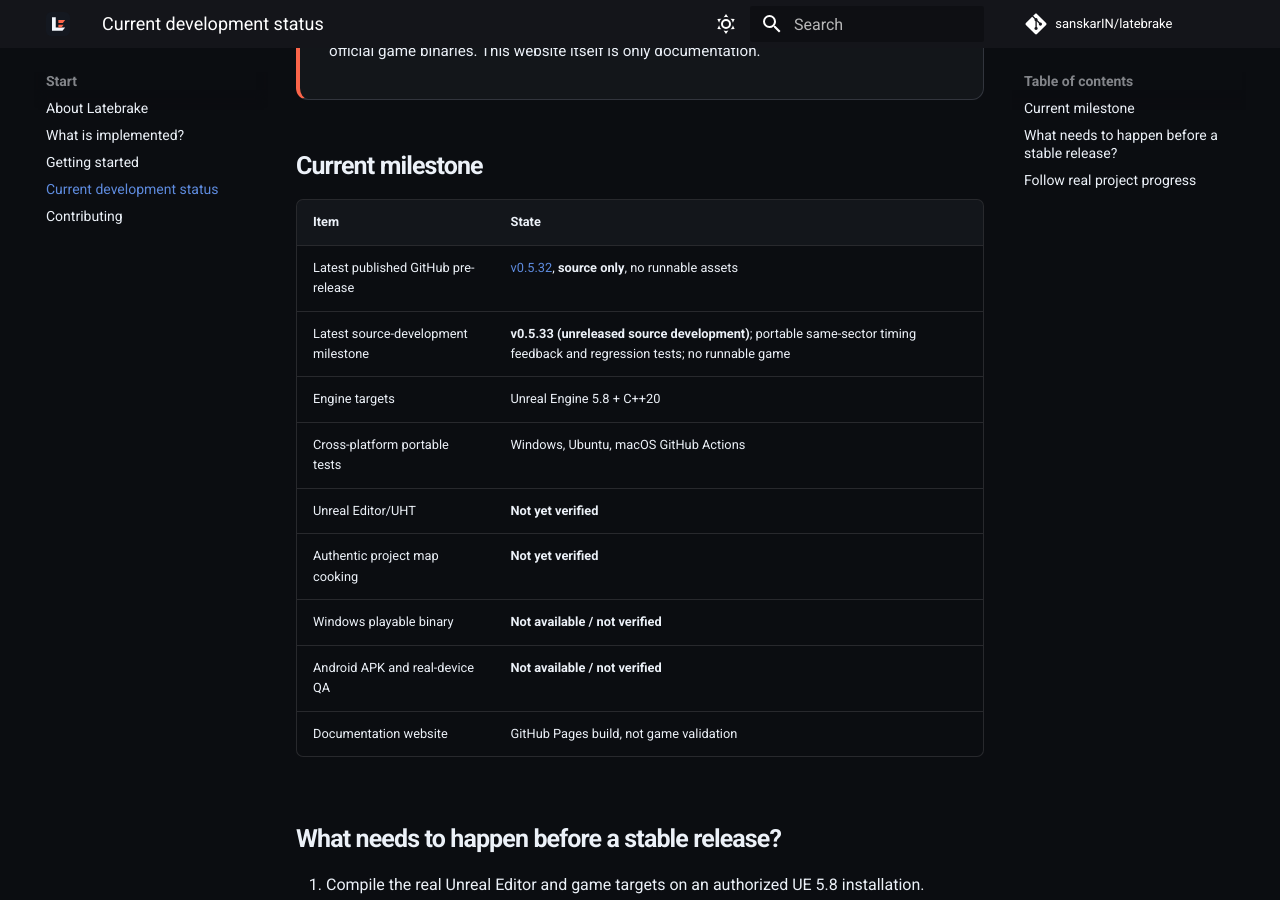
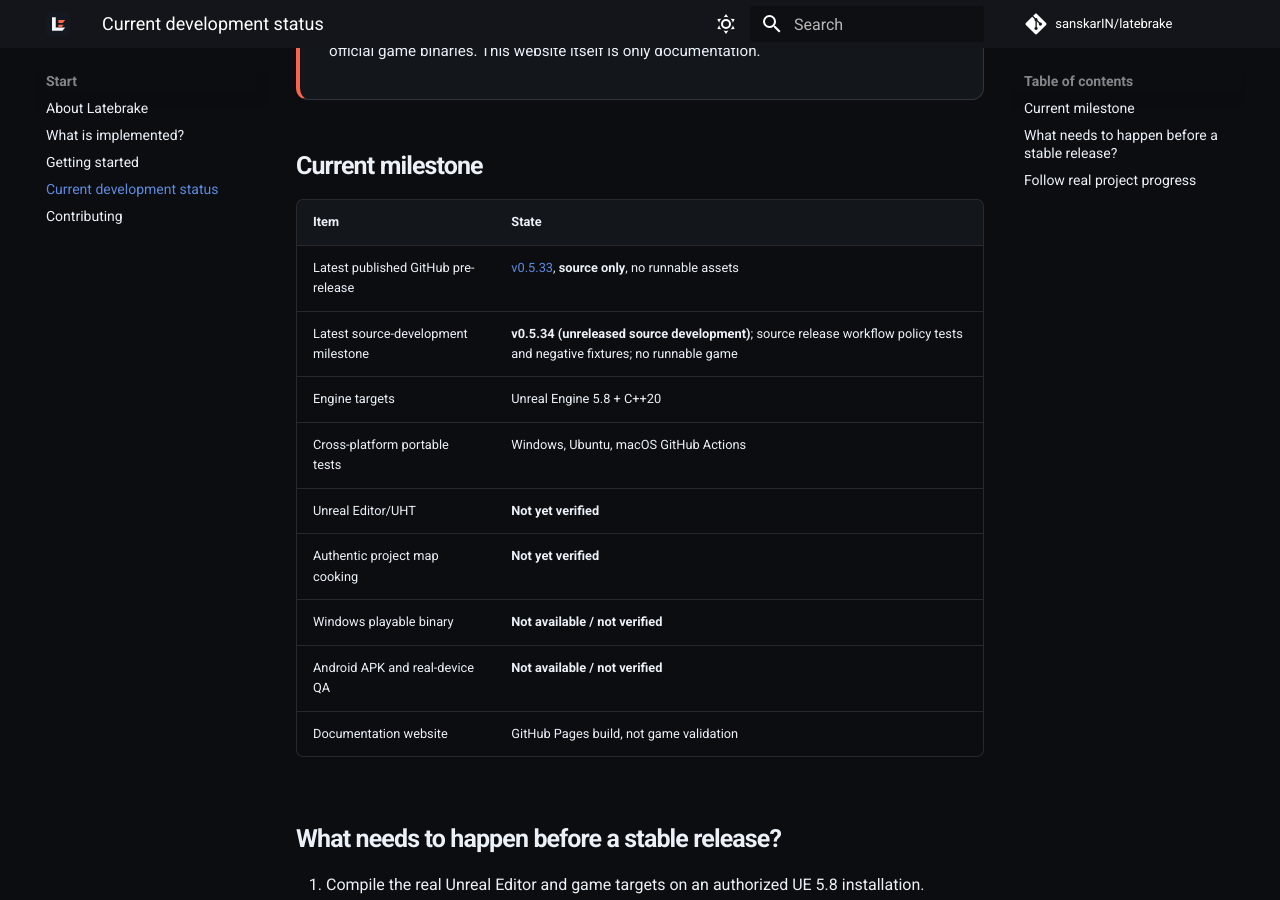
Before and after one commit to sanskarIN/latebrake, an MkDocs documentation site: the page built from docs/development-status.md, in a window 1280 px wide and 900 px high, scrolled down 308 px. Built offline with MkDocs 1.6.1 and Material for MkDocs 9.7.7, drawn with Linux system fonts in a browser that asks for light colours; comment, search, counter and statistics services are not loaded.

Commit message:
docs(v0.5.34): track release-workflow guards (docs/development-status.md)

```diff
--- a/docs/development-status.md
+++ b/docs/development-status.md
@@ -9,8 +9,8 @@
 
 | Item | State |
 | --- | --- |
-| Latest published GitHub pre-release | [v0.5.32](https://github.com/sanskarIN/latebrake/releases/tag/v0.5.32), **source only**, no runnable assets |
-| Latest source-development milestone | **v0.5.33 (unreleased source development)**; portable same-sector timing feedback and regression tests; no runnable game |
+| Latest published GitHub pre-release | [v0.5.33](https://github.com/sanskarIN/latebrake/releases/tag/v0.5.33), **source only**, no runnable assets |
+| Latest source-development milestone | **v0.5.34 (unreleased source development)**; source release workflow policy tests and negative fixtures; no runnable game |
 | Engine targets | Unreal Engine 5.8 + C++20 |
 | Cross-platform portable tests | Windows, Ubuntu, macOS GitHub Actions |
 | Unreal Editor/UHT | **Not yet verified** |
```
